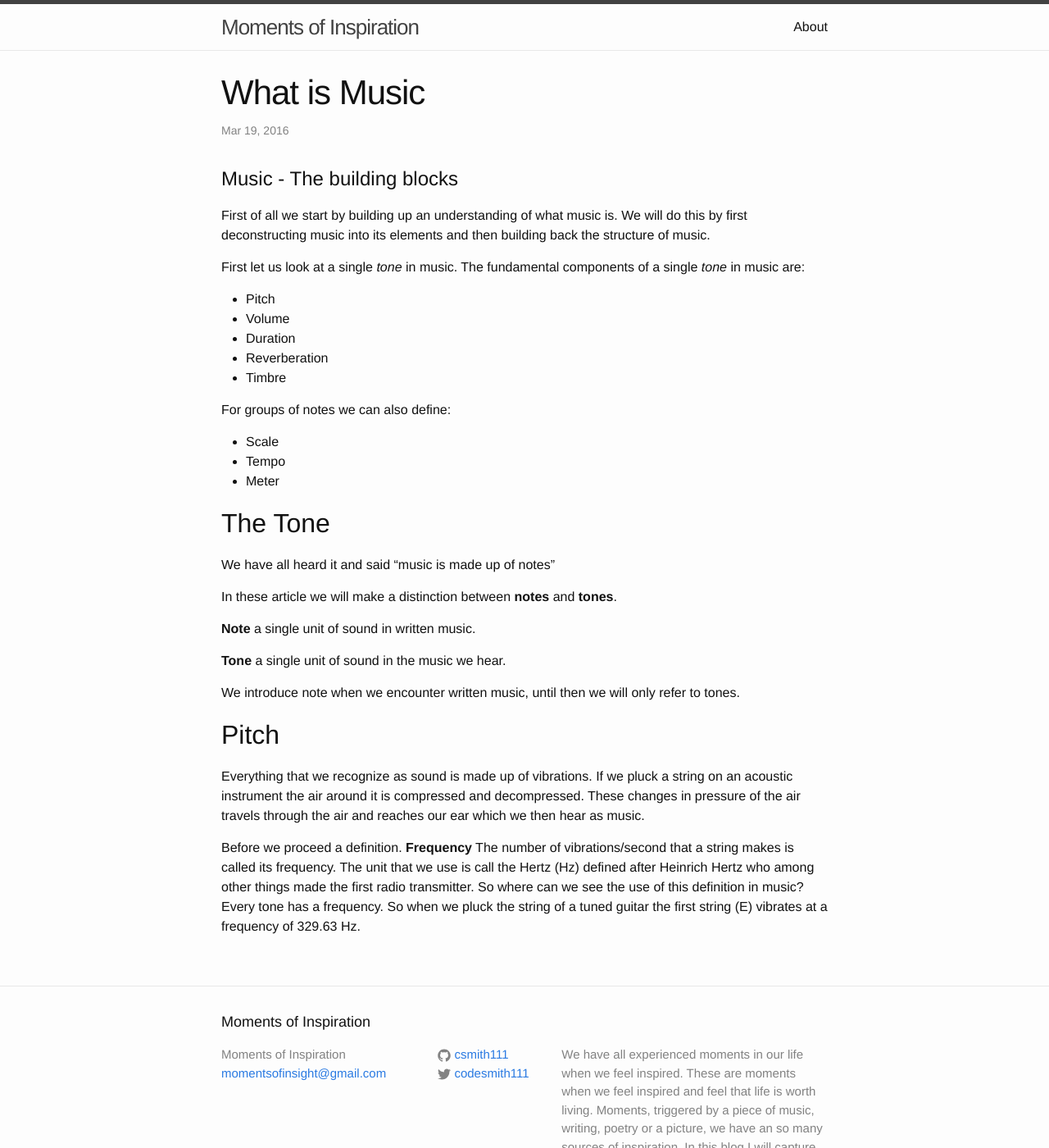
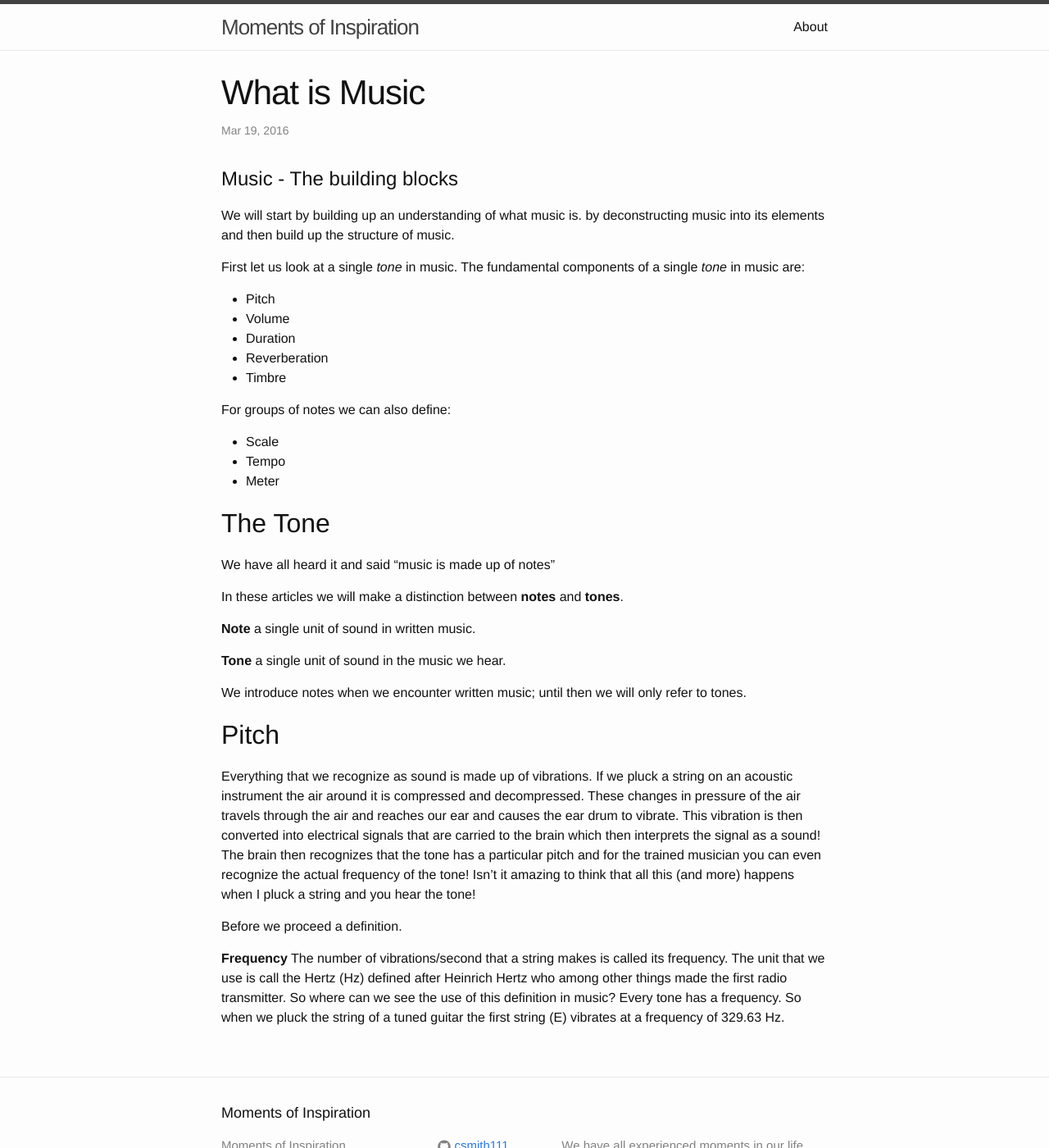
Before and after one commit to csmith111/moments-of-inspiration, a Jekyll site: the page built from _posts/2016-03-19-mozartrequiem.markdown, in a window 1280 px wide and 1400 px high. Shown: the whole window at 82% size. Built offline with Jekyll 4.4.1, drawn with Linux system fonts in a browser that asks for light colours.

Commit message:
music post

```diff
--- a/_posts/2016-03-19-mozartrequiem.markdown
+++ b/_posts/2016-03-19-mozartrequiem.markdown
@@ -8,9 +8,9 @@ categories:  update music
 
 # Music - The building blocks
 
-First of all we start by building up an understanding of what music is.
-We will do this by first deconstructing music into its elements and then
-building back the structure of music.
+We will start by building up an understanding of what music is.
+by deconstructing music into its elements and then
+build up the structure of music.
 
 First let us look at a single _tone_ in music.
 The fundamental components of a single _tone_ in music are:
@@ -30,22 +30,21 @@ For groups of notes we can also define:
 ## The Tone
 We have all heard it and said "music is made up of notes"
 
-In these article we will make a distinction between __notes__ and __tones__.
+In these articles we will make a distinction between __notes__ and __tones__.
 
 __Note__ a single unit of sound in written music.
 
 __Tone__ a single unit of sound  in the music we hear.
 
-We introduce note when we encounter written music, until then we will only
-refer to tones.
+We introduce notes when we encounter written music; until then we will only refer to tones.
 
 ## Pitch
 Everything that we recognize as sound is made up of vibrations. If we pluck a
 string on an acoustic instrument the air around it is compressed and decompressed.
-These changes in pressure of the air travels through the air and reaches our ear
-which we then hear as music.
+These changes in pressure of the air travels through the air and reaches our ear and causes the ear drum to vibrate. This vibration is then converted into electrical signals that are carried to the brain which then interprets the signal as a sound! The brain then recognizes that the tone has a particular pitch and for the trained musician you can even recognize the actual frequency of the tone! Isn't it amazing to think that all this (and more) happens when I pluck a string and you hear the tone!
 
 Before we proceed a definition.
+
 __Frequency__ The number of vibrations/second that a string makes is called its
 frequency. The unit that we use is call the Hertz (Hz) defined after Heinrich
 Hertz who among other things made the first radio transmitter.
```
